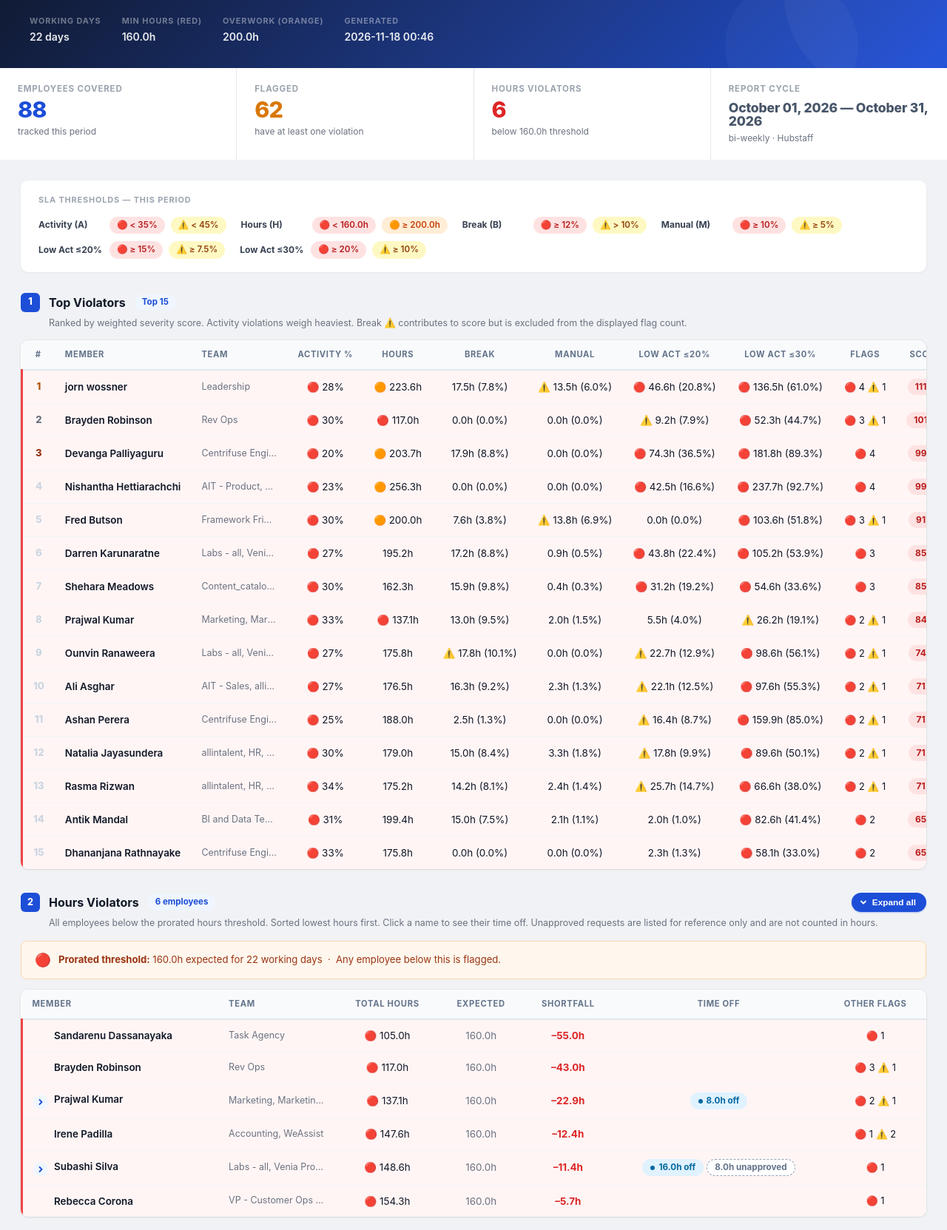
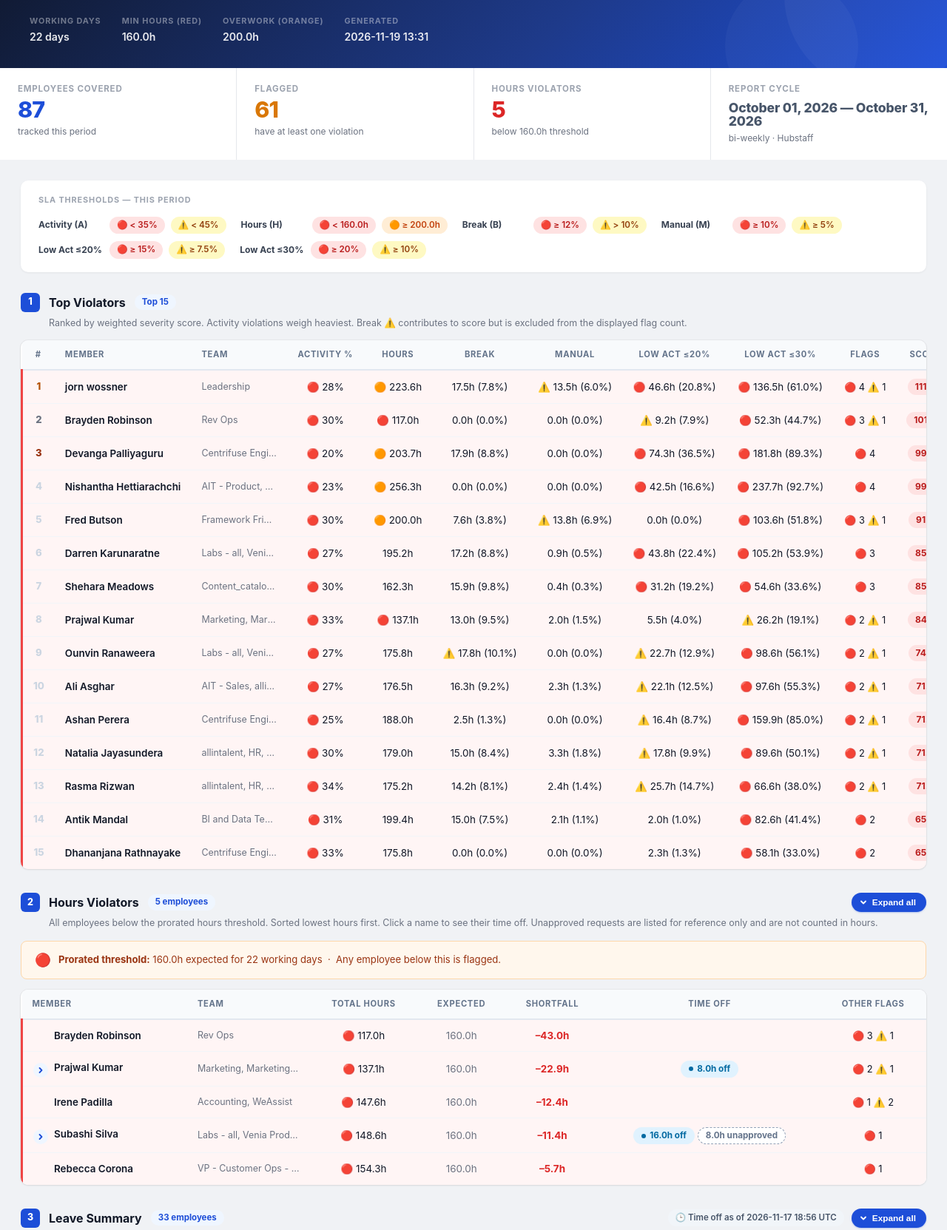
Before and after one commit to aaqib-labs/hubstaff-performance-reports, a plain HTML site: page docs/2026-10-01_to_2026-10-31_biweekly_top_violators.html in a window 1280 px wide. Shown: the part 140-1803 px from the top of the page at 74% size. Drawn offline with Linux system fonts and the light colour scheme.

Commit message:
Report: Bi-Weekly 2026-10-01 to 2026-10-31 (Sandarenu excluded, part time in October)
Cycle exclusion: Sandarenu Dassanayaka was part time until Oct 22, so the
October hours are not a shortfall. New-hire cycle exclusions kept as before.

Co-Authored-By: Claude Opus 5.5 <noreply@anthropic.com>

```diff
--- a/docs/2026-10-01_to_2026-10-31_biweekly_top_violators.html
+++ b/docs/2026-10-01_to_2026-10-31_biweekly_top_violators.html
@@ -638,7 +638,7 @@
       </div>
       <div class="header-meta-item">
         <div class="h-label">Generated</div>
-        <div class="h-value">2026-11-18 00:46</div>
+        <div class="h-value">2026-11-19 13:31</div>
       </div>
     </div>
   </div>
@@ -649,17 +649,17 @@
   <div class="stats-row">
     <div class="stat-card">
       <div class="s-label">Employees Covered</div>
-      <div class="s-value blue">88</div>
+      <div class="s-value blue">87</div>
       <div class="s-sub">tracked this period</div>
     </div>
     <div class="stat-card">
       <div class="s-label">Flagged</div>
-      <div class="s-value amber">62</div>
+      <div class="s-value amber">61</div>
       <div class="s-sub">have at least one violation</div>
     </div>
     <div class="stat-card">
       <div class="s-label">Hours Violators</div>
-      <div class="s-value red">6</div>
+      <div class="s-value red">5</div>
       <div class="s-sub">below 160.0h threshold</div>
     </div>
     <div class="stat-card">
@@ -1057,7 +1057,7 @@
       <div class="section-title-row">
         <div class="section-num">2</div>
         <h2>Hours Violators</h2>
-        <span class="count-pill">6 employees</span>
+        <span class="count-pill">5 employees</span>
         <span class="section-tools"><button type="button" class="toggle-all-btn" data-section="s2" aria-pressed="false"><svg width="12" height="12" viewBox="0 0 12 12" aria-hidden="true"><path d="M3 4.5l3 3 3-3" fill="none" stroke="currentColor" stroke-width="1.8" stroke-linecap="round" stroke-linejoin="round"/></svg><span class="btn-label">Expand all</span></button></span>
       </div>
       <p class="section-note">
@@ -1091,18 +1091,6 @@
 
 
             <tr class="severity-critical">
-              <td class="member-name"><span class="chev-spacer"></span>Sandarenu Dassanayaka</td>
-              <td class="team-name" title="Task Agency">Task Agency</td>
-              <td class="center">🔴 105.0h</td>
-              <td class="center" style="color:#6b7280;">160.0h</td>
-              <td class="shortfall">–55.0h</td>
-              <td class="center"><span class="chip-stack"></span></td>
-              <td class="flags-cell">🔴 1</td>
-            </tr>
-
-
-
-            <tr class="severity-critical">
               <td class="member-name"><span class="chev-spacer"></span>Brayden Robinson</td>
               <td class="team-name" title="Rev Ops">Rev Ops</td>
               <td class="center">🔴 117.0h</td>
@@ -1114,7 +1102,7 @@
 
 
 
-            <tr class="severity-critical expandable" tabindex="0" role="button" aria-expanded="false" aria-controls="hv-3">
+            <tr class="severity-critical expandable" tabindex="0" role="button" aria-expanded="false" aria-controls="hv-2">
               <td class="member-name"><span class="chev" aria-hidden="true"><svg width="10" height="10" viewBox="0 0 10 10"><path d="M3.5 2l3 3-3 3" fill="none" stroke="currentColor" stroke-width="1.8" stroke-linecap="round" stroke-linejoin="round"/></svg></span>Prajwal Kumar</td>
               <td class="team-name" title="Marketing, Marketing - Paid Media">Marketing, Marketing - Paid Media</td>
               <td class="center">🔴 137.1h</td>
@@ -1124,7 +1112,7 @@
               <td class="flags-cell">🔴 2 ⚠️ 1</td>
             </tr>
 
-            <tr class="detail-row" id="hv-3" hidden>
+            <tr class="detail-row" id="hv-2" hidden>
               <td colspan="7"><div class="leave-card">
 <div class="leave-note">🕒 <span>137.1h total includes 8.0h (1.0d) approved time off → <strong>129.1h actually worked</strong>.</span></div>
 
@@ -1160,7 +1148,7 @@
 
 
 
-            <tr class="severity-critical expandable" tabindex="0" role="button" aria-expanded="false" aria-controls="hv-5">
+            <tr class="severity-critical expandable" tabindex="0" role="button" aria-expanded="false" aria-controls="hv-4">
               <td class="member-name"><span class="chev" aria-hidden="true"><svg width="10" height="10" viewBox="0 0 10 10"><path d="M3.5 2l3 3-3 3" fill="none" stroke="currentColor" stroke-width="1.8" stroke-linecap="round" stroke-linejoin="round"/></svg></span>Subashi Silva</td>
               <td class="team-name" title="Labs - all, Venia Products  - All, VP - Customer Ops - Order Processing">Labs - all, Venia Products  - All, VP - Customer Ops - Order Processing</td>
               <td class="center">🔴 148.6h</td>
@@ -1170,7 +1158,7 @@
               <td class="flags-cell">🔴 1</td>
             </tr>
 
-            <tr class="detail-row" id="hv-5" hidden>
+            <tr class="detail-row" id="hv-4" hidden>
               <td colspan="7"><div class="leave-card">
 <div class="leave-note">🕒 <span>148.6h total includes 16.0h (2.0d) approved time off → <strong>132.6h actually worked</strong>.</span></div>
 
@@ -2493,7 +2481,7 @@
   <div class="page-footer">
     <span>WebLife Ventures Performance Reporting System</span>
     <span>
-      Generated 2026-11-18 00:46
+      Generated 2026-11-19 13:31
       <span class="footer-dot"> &nbsp;·&nbsp; </span>
       Internal use only — do not distribute
     </span>
```
Also changed, not shown: docs/index.html (+3 -3 lines).
